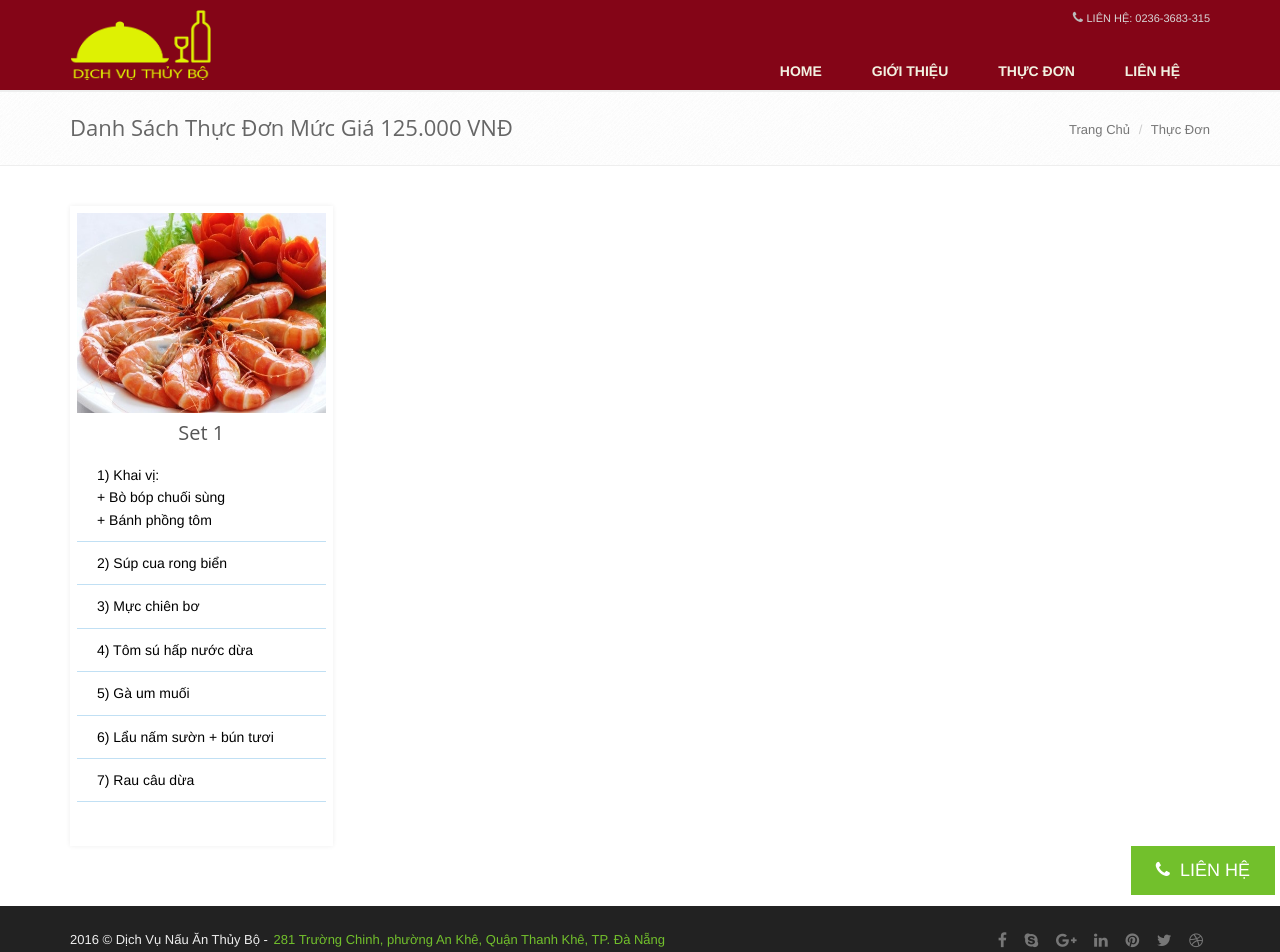
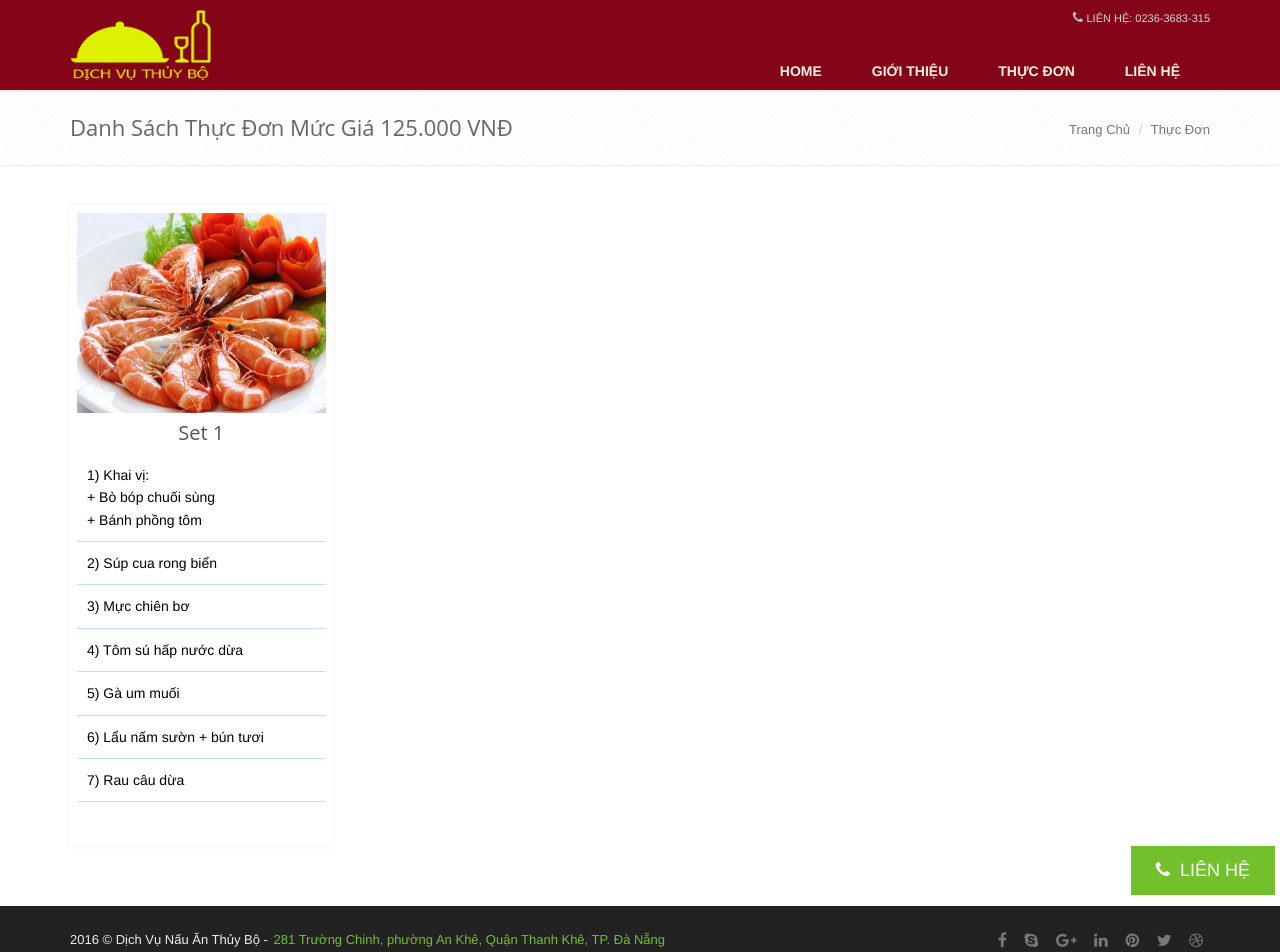
Before and after one commit to nguyenpc/thuybodanang, a Jekyll site: the page built from menu125.html, in a window 1280 px wide. Shown: the top 952 px of the page. Built offline with Jekyll 4.4.1, drawn with Linux system fonts in a browser that asks for light colours.

Commit message:
Update custom.css

```diff
--- a/css/custom.css
+++ b/css/custom.css
@@ -166,7 +166,7 @@ Light Green: 	#79d5b3    rgba(121,213,179, 1);
   font-size: 14px;
   margin: 0;
   color: #000;
-  padding: 10px 20px;
+  padding: 10px 10px;
   border-bottom: 1px solid rgba(116, 197, 44, 0.3);
 }
 
```
